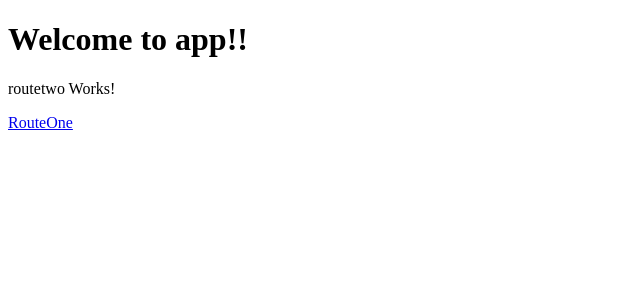
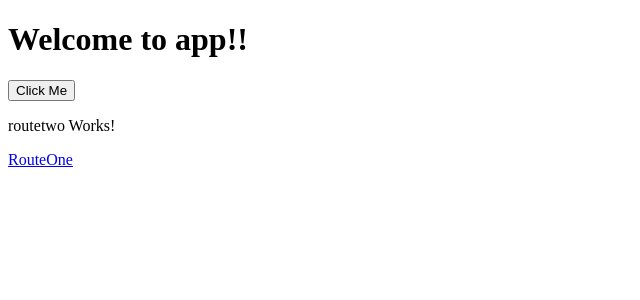
Before and after one commit to philipszdavido/google-analytics-with-angular, an Angular app: page /routetwo in a window 1280 px wide. Shown: the top 300 px of the page, without its empty margins (0-640 px from the left). Built offline with nearby package versions, Linux system fonts and the light colour scheme.

Commit message:
Added event tracking code

```diff
--- a/src/app/app.component.ts
+++ b/src/app/app.component.ts
@@ -7,6 +7,7 @@ import {Router, NavigationEnd} from "@angular/router";
     <h1>
       Welcome to {{title}}!!
     </h1>
+    <button (click)= 'sendEvent()'>Click Me</button>
     <router-outlet></router-outlet>
   `,
   styles: []
@@ -21,4 +22,13 @@ export class AppComponent {
       }
     });
   }
+
+  sendEvent = () => {
+    (<any>window).ga('send', 'event', {
+      eventCategory: 'eventCategory',
+      eventLabel: 'eventLabel',
+      eventAction: 'eventAction',
+      eventValue: 10
+    });
+  }
 }
```
